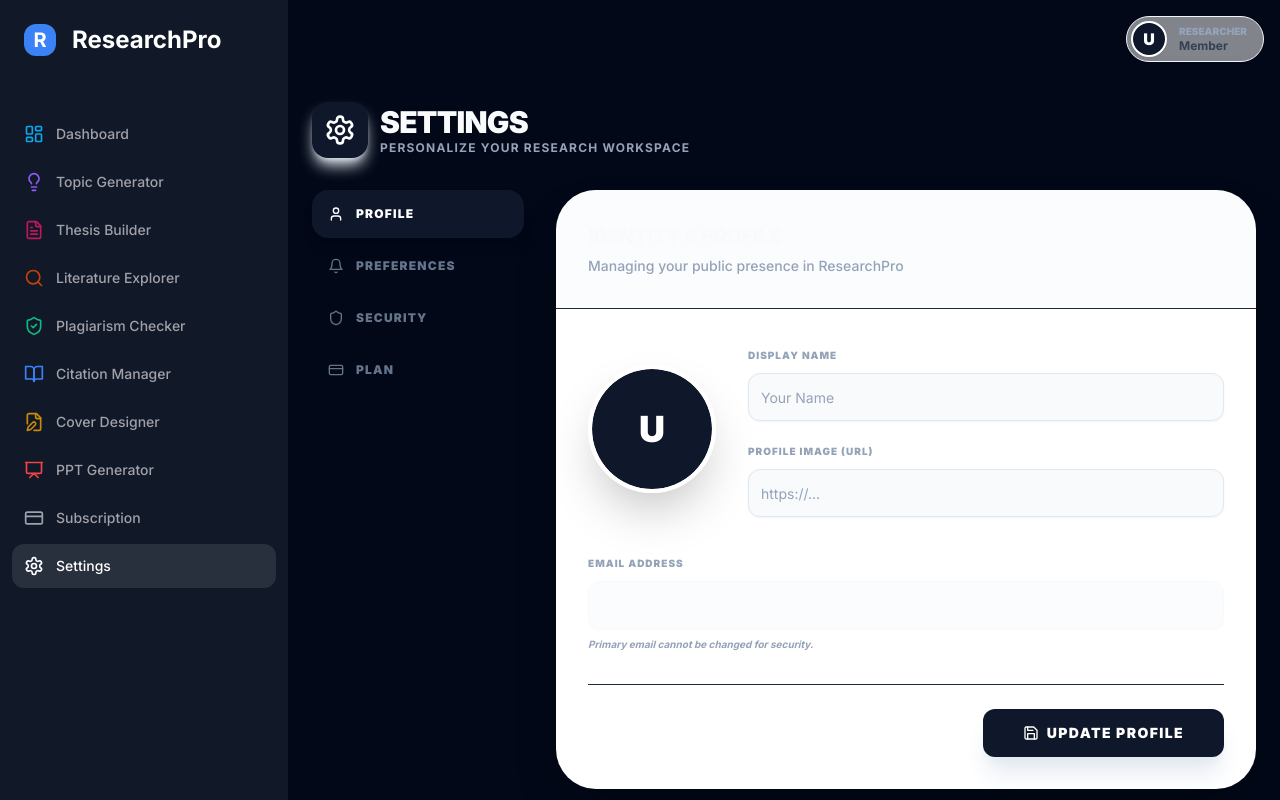
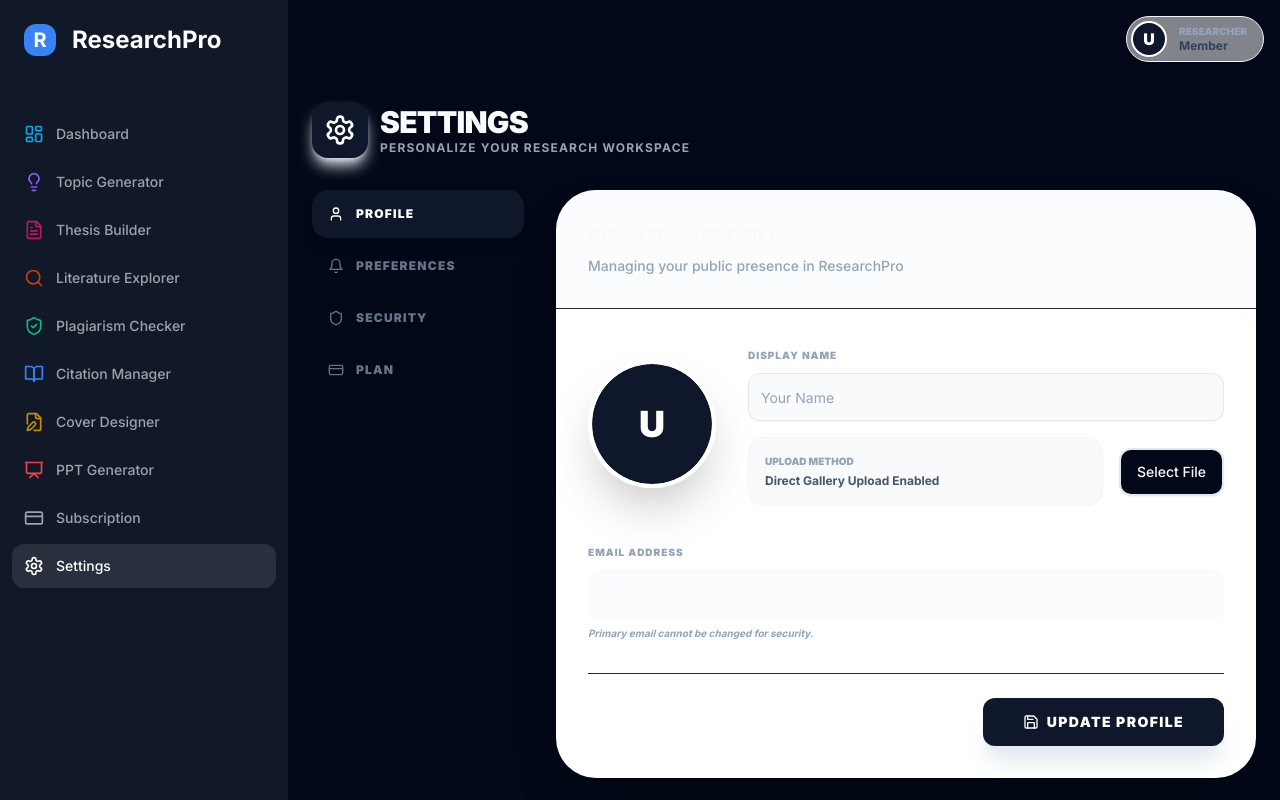
Before and after one commit to haarekasahara1923-wq/reasearchpro, a Next.js app: page /settings in a window 1280 px wide. Shown: the top 800 px of the page. Built offline with nearby package versions, Linux system fonts and the light colour scheme; no server answers.

Commit message:
Replace profile image URL with direct gallery upload (Base64)

```diff
--- a/src/app/(dashboard)/settings/page.tsx
+++ b/src/app/(dashboard)/settings/page.tsx
@@ -16,6 +16,7 @@ export default function SettingsPage() {
     const [name, setName] = useState("");
     const [image, setImage] = useState("");
     const [isSaving, setIsSaving] = useState(false);
+    const [uploading, setUploading] = useState(false);
 
     useEffect(() => {
         if (session?.user) {
@@ -23,6 +24,26 @@ export default function SettingsPage() {
             setImage(session.user.image || "");
         }
     }, [session]);
+
+    const handleFileUpload = async (e: React.ChangeEvent<HTMLInputElement>) => {
+        const file = e.target.files?.[0];
+        if (!file) return;
+
+        // Check file size (limit to 1MB for base64 storage)
+        if (file.size > 1024 * 1024) {
+            alert("Image size should be less than 1MB");
+            return;
+        }
+
+        const reader = new FileReader();
+        reader.onloadstart = () => setUploading(true);
+        reader.onloadend = () => {
+            const base64String = reader.result as string;
+            setImage(base64String);
+            setUploading(false);
+        };
+        reader.readAsDataURL(file);
+    };
 
     const onSave = async () => {
         try {
@@ -78,17 +99,29 @@ export default function SettingsPage() {
                         <CardContent className="p-8 space-y-8">
                             <div className="flex flex-col sm:flex-row items-center gap-8">
                                 <div className="relative group">
-                                    <Avatar className="h-32 w-32 border-4 border-white shadow-2xl">
-                                        <AvatarImage src={image} />
+                                    <Avatar className="h-32 w-32 border-4 border-white shadow-2xl overflow-hidden">
+                                        <AvatarImage src={image} className="object-cover" />
                                         <AvatarFallback className="bg-slate-900 text-white text-4xl font-black">
                                             {name?.[0] || "U"}
                                         </AvatarFallback>
                                     </Avatar>
-                                    <div className="absolute inset-0 bg-black/40 rounded-full opacity-0 group-hover:opacity-100 transition-opacity flex items-center justify-center cursor-pointer">
-                                        <Camera className="w-8 h-8 text-white" />
-                                    </div>
+                                    <label className="absolute inset-0 bg-black/40 rounded-full opacity-0 group-hover:opacity-100 transition-opacity flex flex-col items-center justify-center cursor-pointer text-white">
+                                        {uploading ? <Loader2 className="w-6 h-6 animate-spin" /> : (
+                                            <>
+                                                <Camera className="w-6 h-6 mb-1" />
+                                                <span className="text-[10px] font-black uppercase">Change</span>
+                                            </>
+                                        )}
+                                        <input
+                                            type="file"
+                                            className="hidden"
+                                            accept="image/*"
+                                            onChange={handleFileUpload}
+                                        />
+                                    </label>
                                 </div>
                                 <div className="flex-1 space-y-4 w-full">
+                                    <div className="space-y-4">
                                         <div className="space-y-2">
                                             <Label className="text-[10px] font-black uppercase text-slate-400 tracking-widest">Display Name</Label>
                                             <Input
@@ -98,14 +131,19 @@ export default function SettingsPage() {
                                                 className="h-12 rounded-xl bg-slate-50 border-slate-200 focus:bg-white focus:ring-slate-900"
                                             />
                                         </div>
-                                    <div className="space-y-2">
-                                        <Label className="text-[10px] font-black uppercase text-slate-400 tracking-widest">Profile Image (URL)</Label>
-                                        <Input
-                                            value={image}
-                                            onChange={(e) => setImage(e.target.value)}
-                                            placeholder="https://..."
-                                            className="h-12 rounded-xl bg-slate-50 border-slate-200 focus:bg-white focus:ring-slate-900"
-                                        />
+                                        <div className="flex items-center gap-x-4">
+                                            <div className="bg-slate-50 p-4 rounded-2xl border border-slate-100 flex-1">
+                                                <p className="text-[10px] font-black uppercase text-slate-400 mb-1">Upload Method</p>
+                                                <p className="text-xs font-bold text-slate-600">Direct Gallery Upload Enabled</p>
+                                            </div>
+                                            <Button
+                                                variant="outline"
+                                                className="rounded-xl h-12 border-2 border-slate-200"
+                                                onClick={() => document.querySelector('input[type="file"]')?.dispatchEvent(new MouseEvent('click'))}
+                                            >
+                                                Select File
+                                            </Button>
+                                        </div>
                                     </div>
                                 </div>
                             </div>
```
Lines whose indentation alone changed are shown as unchanged.
